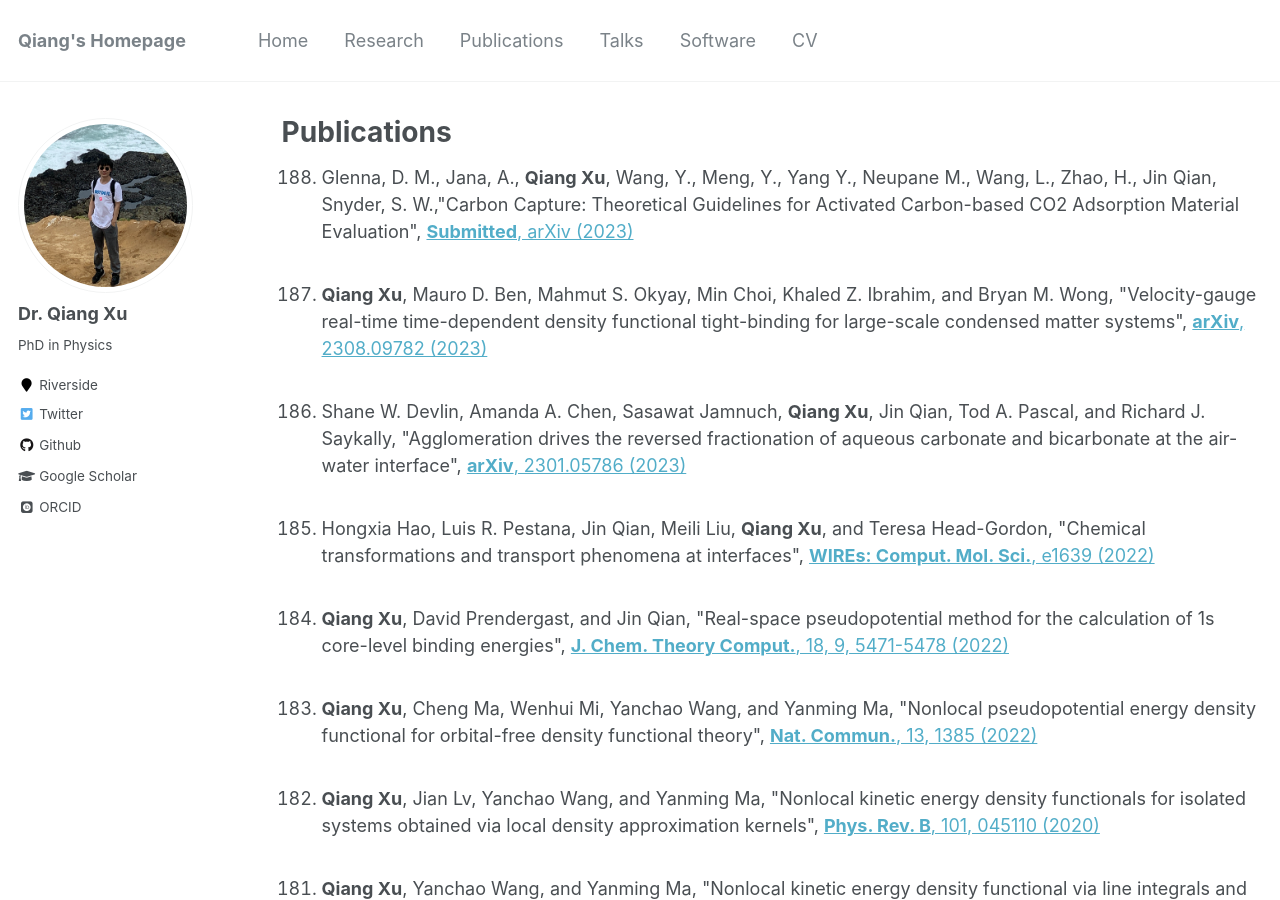
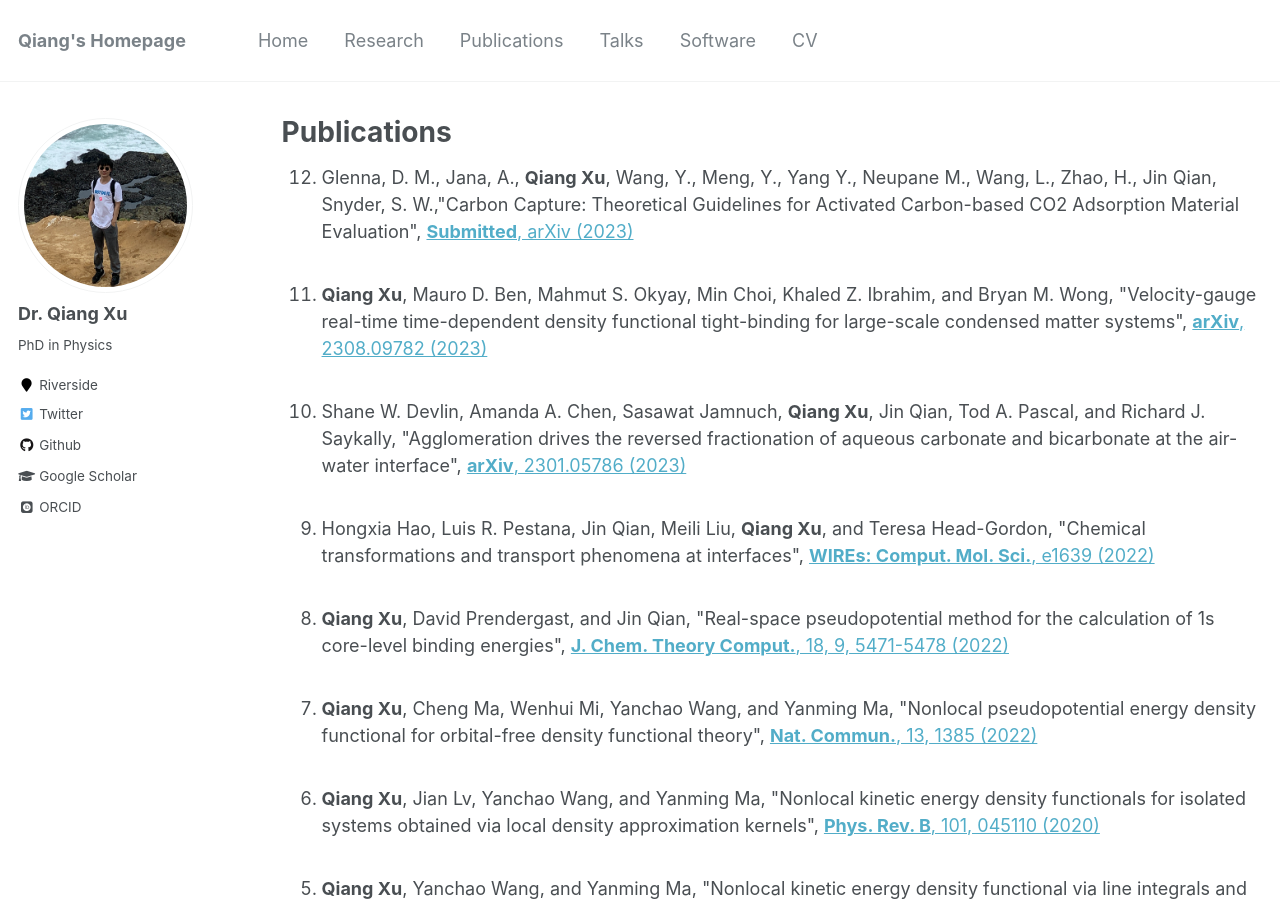
Before and after one commit to xqjlu/xqjlu.github.io, a Jekyll site: the page built from _pages/publications.md, in a window 1280 px wide and 900 px high. Built offline with Jekyll 4.4.1, drawn with Linux system fonts in a browser that asks for light colours; some web fonts are replaced.

Commit message:
num. pub.

```diff
--- a/_pages/publications.md
+++ b/_pages/publications.md
@@ -24,7 +24,7 @@ redirect_from:
 <div id="publists" class="en_pub">
 
 
-<ol style="padding-left: 40px;" reversed="" start="188">
+<ol style="padding-left: 40px;" reversed="" start="12">
 <!--2023-->
 <li>Glenna, D. M., Jana, A., <b>Qiang Xu</b>, Wang, Y., Meng, Y., Yang Y., Neupane M., Wang, L., Zhao, H., Jin Qian, Snyder, S. W.,"Carbon Capture: Theoretical Guidelines for Activated Carbon-based CO2 Adsorption Material Evaluation",
 <a href="https://link.springer.com/article/10.1007/s11467-023-1276-4" target="_blank"><b>Submitted</b>, arXiv (2023)</a>
```
